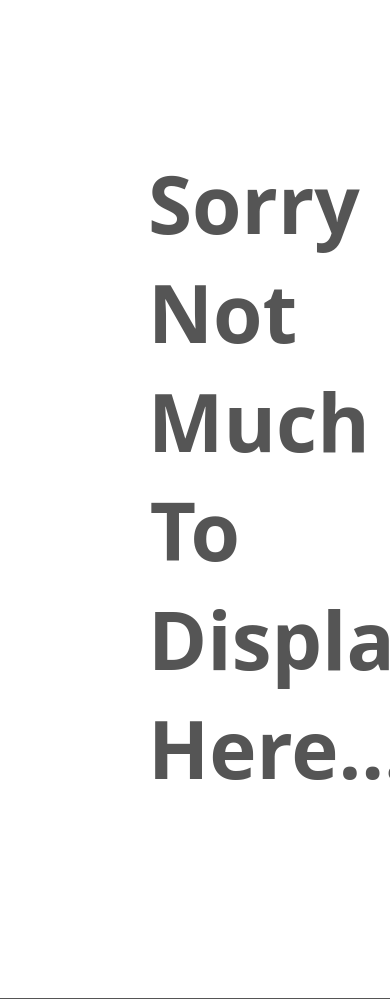
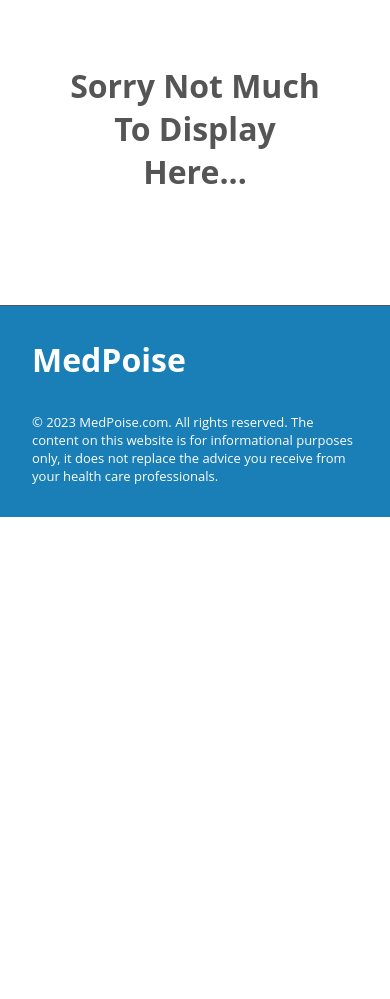
Before and after one commit to M-Jawad-Ch/Zaidi, a Django app: template blog/templates/category.html in a window 390 px wide; the page is wider, and only the part inside the window is pictured. Shown: the part 60-1059 px from the top of that part. After the commit the page ends 577 px from the top of that part, so only its background shows below. Run offline with Django 4.2, Linux system fonts and the light colour scheme; the template is opened without the code that fills it, so the values that code supplies are empty.

Commit message:
Made Category heading resposive

```diff
--- a/blog/static/category.css
+++ b/blog/static/category.css
@@ -57,11 +57,19 @@ a {
     img {
         display: none;
     }
+
+    .main h1 {
+        font-size: 4em;
+    }
 }
 
 @media (max-width: 600px) {
     .text-container {
         padding: 0 1em;
+    }
+
+    h2 {
+        font-size: 1.2em;
     }
 }
 
@@ -74,7 +82,17 @@ a {
         padding: 0.5em;
     }
 
+    .main h1 {
+        font-size: 3em;
+    }
+
     .article img {
         display: none;
     }
 }
+
+@media (max-width: 400px) {
+    .main h1 {
+        font-size: 2em;
+    }
+}
```
